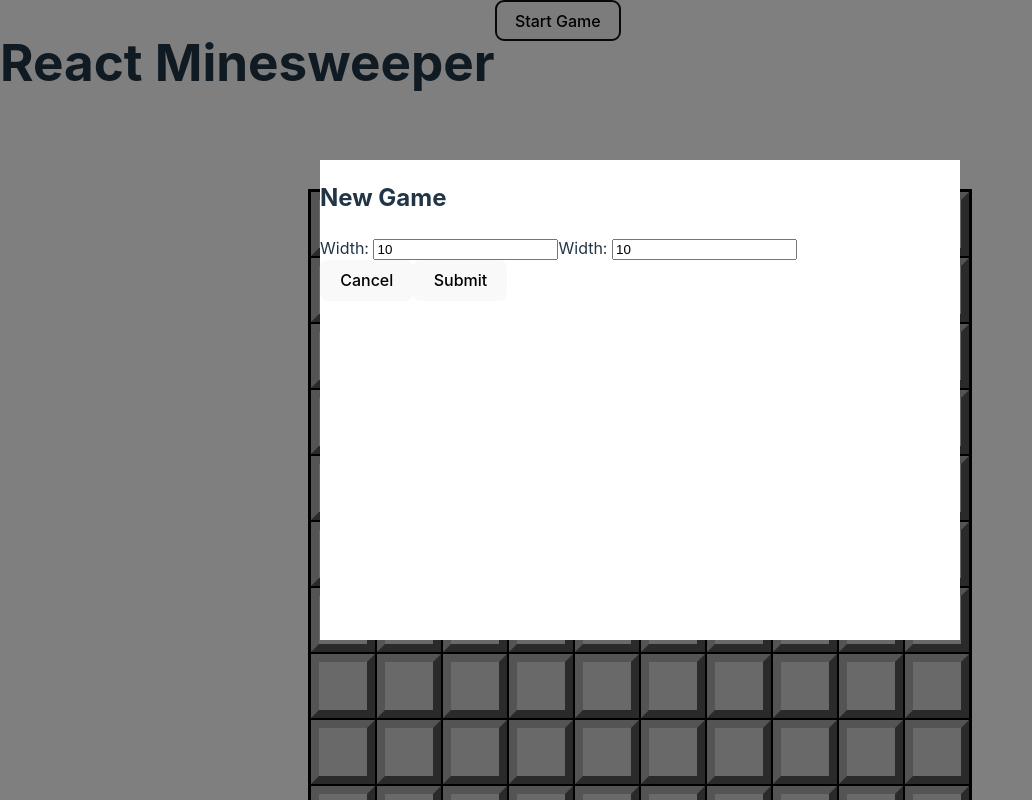
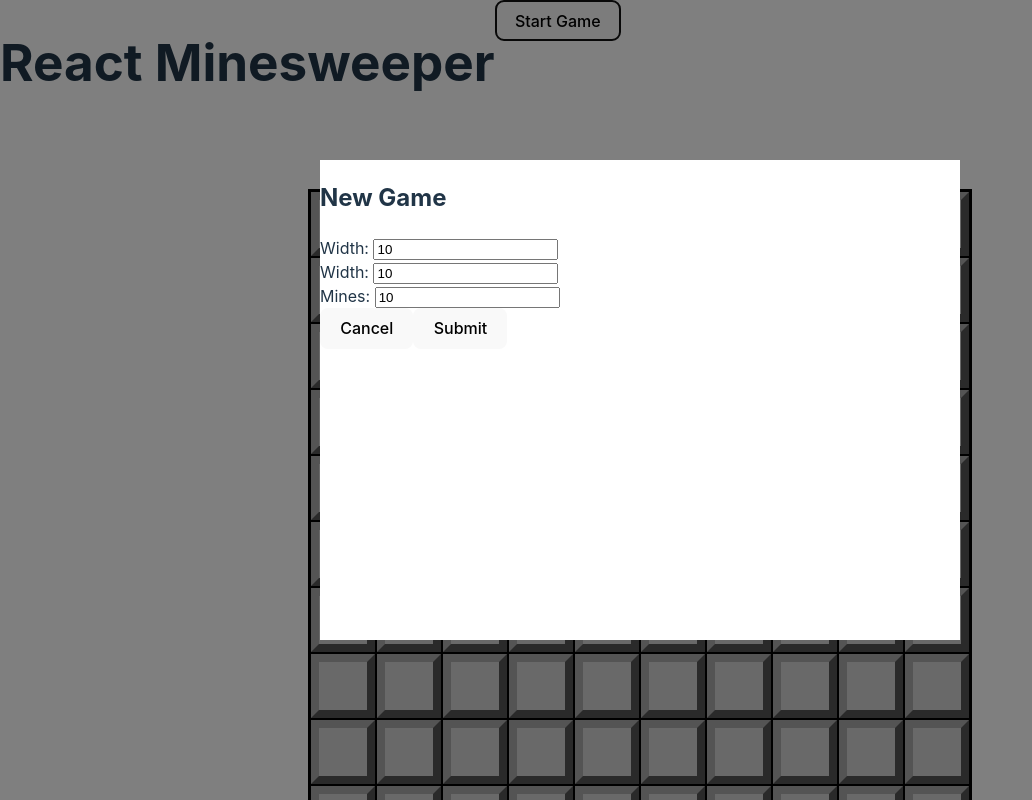
Before and after one commit to joe-lep/react-minesweeper, a React (Vite) app: page / in a window 1280 px wide. Both pictures are taken after a click on the button "Start Game". Shown: the whole page, without its empty margins (0-1032 px from the left). Built offline with nearby package versions, Linux system fonts and the light colour scheme.

Commit message:
Add and display mines to grid

```diff
--- a/src/components/GameManager/GameManager.tsx
+++ b/src/components/GameManager/GameManager.tsx
@@ -1,7 +1,8 @@
-import { ReactNode, useCallback, useState } from "react";
-import { DEFAULT_HEIGHT, DEFAULT_WIDTH } from "../../config/values";
+import { ReactNode, useCallback, useEffect, useState } from "react";
+import { DEFAULT_HEIGHT, DEFAULT_MINE_COUNT, DEFAULT_WIDTH } from "../../config/values";
 import gameContext from './context';
 import { GameConfig } from "../../types";
+import { generateMinePositions } from "./utils";
 
 const { Provider } = gameContext;
 
@@ -13,9 +14,16 @@ export function GameManager({ children }: GameManagerProps) {
   const [configState, setConfigState] = useState<GameConfig>({
     width: DEFAULT_WIDTH,
     height: DEFAULT_HEIGHT,
+    mineCount: DEFAULT_MINE_COUNT,
   });
 
   const [revealedCells, setRevealedCells] = useState<Array<boolean>>([]);
+
+  const [ minePositions, setMinePositions ] = useState<Record<number, boolean>>({});
+
+  useEffect(() => {
+    console.log('minePositons', minePositions);
+  }, [minePositions])
 
   const revealCell = useCallback(
     (row: number, column: number) => {
@@ -30,15 +38,16 @@ export function GameManager({ children }: GameManagerProps) {
   );
 
   const initializeGameConfig = useCallback(
-    ({ width, height }: GameConfig) => {
-      setConfigState({ width, height });
+    ({ width, height, mineCount }: GameConfig) => {
+      setConfigState({ width, height, mineCount });
       setRevealedCells(Array.from({ length: width * height }).map(() => false));
+      setMinePositions(generateMinePositions(mineCount, width * height));
     },
     [setConfigState, setRevealedCells],
   );
 
   return (
-    <Provider value={{...configState, initializeGameConfig, revealedCells, revealCell }}>
+    <Provider value={{...configState, minePositions, initializeGameConfig, revealedCells, revealCell }}>
       {children}
     </Provider>
   );
--- a/src/components/GameManager/context.ts
+++ b/src/components/GameManager/context.ts
@@ -5,8 +5,8 @@ import { GameConfig } from "../../types";
 interface GameContext {
   width: number
   height: number
-  // mineCount: number
-  // mineLocations: Map<number, boolean>
+  mineCount: number
+  minePositions: Record<number, boolean>
   initializeGameConfig: ({ width, height }: GameConfig) => void
   revealedCells: Array<boolean>
   revealCell: (row: number, column: number) => void
@@ -15,6 +15,8 @@ interface GameContext {
 const gameContext = createContext<GameContext>({
   width: DEFAULT_WIDTH,
   height: DEFAULT_HEIGHT,
+  mineCount: 0,
+  minePositions: {},
   initializeGameConfig: () => {},
   revealedCells: [],
   revealCell: () => {},
--- a/src/components/GameManager/hooks.ts
+++ b/src/components/GameManager/hooks.ts
@@ -3,17 +3,18 @@ import { GameConfig } from "../../types";
 import gameContext from "./context";
 
 export const useGameConfig: () => GameConfig = () => {
-  const { width, height } = useContext(gameContext);
+  const { width, height, mineCount } = useContext(gameContext);
 
-  return { width, height };
+  return { width, height, mineCount };
 };
 
 export const useInitializeGameConfig = () => useContext(gameContext).initializeGameConfig;
 
 export const useCellContext = (row: number, column: number) => {
-  const { revealedCells, revealCell, width } = useContext(gameContext);
+  const { revealedCells, revealCell, width, minePositions } = useContext(gameContext);
 
   const isRevealed = revealedCells[row * width + column] ?? false;
+  const hasMine = minePositions[row * width + column] ?? false;
 
-  return { isRevealed, revealCell };
+  return { isRevealed, revealCell, hasMine };
 };
--- /dev/null
+++ b/src/components/GameManager/utils.ts
@@ -0,0 +1,20 @@
+export function generateMinePositions(mineCount: number, cellCount: number) {
+  const positionArray = Array.from({ length: cellCount }).map((_, index) => index);
+
+  for (let i = 0; i < mineCount; i++) {
+    const randomIndex = Math.floor(Math.random() * (cellCount - i));
+    const randomValue = positionArray[randomIndex];
+    positionArray[randomIndex] = positionArray[cellCount - 1 - i];
+    positionArray[cellCount - 1 - i] = randomValue;
+  }
+
+  const minePositionSet: Record<number, boolean> = {};
+
+  for (let i = 0; i < mineCount; i++) {
+    minePositionSet[positionArray[cellCount - 1 - i]] = true;
+  }
+
+  console.log(positionArray.slice(-mineCount));
+
+  return minePositionSet;
+}
--- a/src/components/GameStartModal/GameStartModal.tsx
+++ b/src/components/GameStartModal/GameStartModal.tsx
@@ -7,6 +7,7 @@ export default function GameStartModal() {
   const initializeGameConfig = useInitializeGameConfig();
   const [newWidth, setNewWidth] = useState(width);
   const [newHeight, setNewHeight] = useState(height);
+  const [newMineCount, setNewMineCount] = useState(10);
   const [open, setOpen] = useState(false);
 
   const handleOpenClick = useCallback(
@@ -27,10 +28,10 @@ export default function GameStartModal() {
 
   const handleSubmitClick = useCallback(
     () => {
-      initializeGameConfig({ width: newWidth, height: newHeight });
+      initializeGameConfig({ width: newWidth, height: newHeight, mineCount: newMineCount });
       setOpen(false);
     },
-    [setOpen, initializeGameConfig, newWidth, newHeight],
+    [setOpen, initializeGameConfig, newWidth, newHeight, newMineCount],
   );
 
   const handleWidthChange = useCallback(
@@ -55,13 +56,25 @@ export default function GameStartModal() {
     [setNewHeight],
   );
 
+  const handleMineCountChange = useCallback(
+    (event: ChangeEvent<HTMLInputElement>) => {
+      const value = Number(event.target.value);
+
+      if (Number.isInteger(value) && value >= 1) {
+        setNewMineCount(value);
+      }
+    },
+    [setNewMineCount],
+  );
+
   return (
     <>
       <button type="button" onClick={handleOpenClick}>Start Game</button>
       <Modal open={open}>
         <h2>New Game</h2>
-        <label>Width: <input type="number" value={newWidth} onChange={handleWidthChange} /></label>
-        <label>Width: <input type="number" value={newHeight} onChange={handleHeightChange} /></label>
+        <div><label>Width: <input type="number" value={newWidth} onChange={handleWidthChange} /></label></div>
+        <div><label>Width: <input type="number" value={newHeight} onChange={handleHeightChange} /></label></div>
+        <div><label>Mines: <input type="number" value={newMineCount} onChange={handleMineCountChange} /></label></div>
         <div>
           <button type="button" onClick={handleCloseClick}>Cancel</button>
           <button type="button" onClick={handleSubmitClick}>Submit</button>
--- a/src/components/Grid/Cell.tsx
+++ b/src/components/Grid/Cell.tsx
@@ -9,7 +9,7 @@ interface CellProps {
 }
 
 export default function Cell({ rowIndex, columnIndex }: CellProps) {
-  const { isRevealed, revealCell } = useCellContext(rowIndex, columnIndex);
+  const { isRevealed, revealCell, hasMine } = useCellContext(rowIndex, columnIndex);
 
   const handleClick = useCallback(
     () => {
@@ -22,7 +22,7 @@ export default function Cell({ rowIndex, columnIndex }: CellProps) {
 
   return (
     <span className="cell" tabIndex={0} onClick={handleClick}>
-      {isRevealed ? (<CellContent />) : (<CellCover />)}
+      {isRevealed ? (<CellContent hasMine={hasMine} />) : (<CellCover />)}
     </span>
   );
 }
--- a/src/components/Grid/CellContent.tsx
+++ b/src/components/Grid/CellContent.tsx
@@ -1,5 +1,9 @@
-export default function CellContent() {
+interface CellContentProps {
+  hasMine: boolean
+}
+
+export default function CellContent({ hasMine }: CellContentProps) {
   return (
-    <div className="cell-content">0</div>
+    <div className="cell-content">{hasMine ? 'M' : 0}</div>
   );
 }
--- a/src/types.ts
+++ b/src/types.ts
@@ -1,4 +1,5 @@
 export type GameConfig = {
   width: number;
   height: number;
+  mineCount: number;
 };
```
